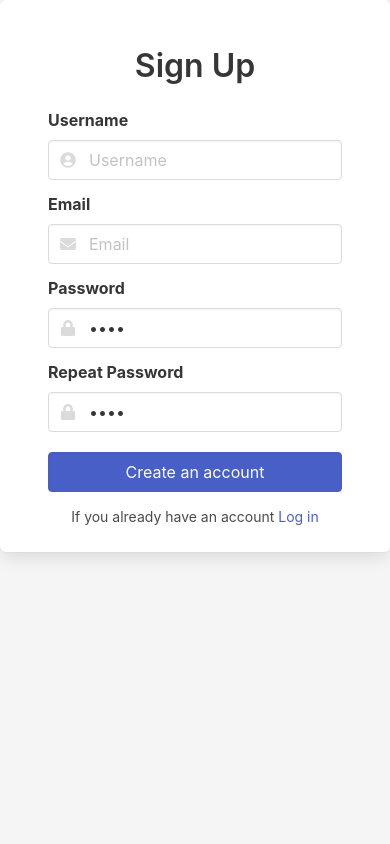
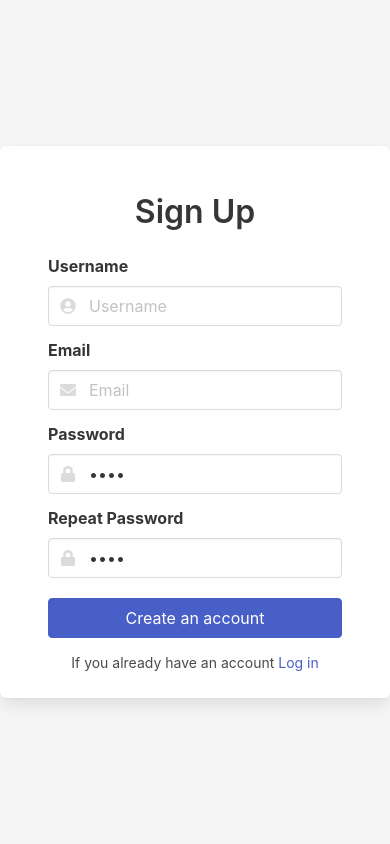
Before and after one commit to Namnetsy/simple-notes-django-app, a Django app: page /en/sign-up/ in a window 390 px wide. Run offline with Django 3.2, Linux system fonts and the light colour scheme.

Commit message:
center box on mobile

```diff
--- a/simple_notes/notes/templates/notes/centered-box-base.html
+++ b/simple_notes/notes/templates/notes/centered-box-base.html
@@ -18,7 +18,7 @@
 		</style>
 	</head>
 	<body class="has-background-light">
-		<div style="width: 100%; height: 100%;" class="columns is-centered is-vcentered mx-0 my-0">
+		<div style="display: flex; width: 100%; height: 100%;" class="columns is-centered is-vcentered mx-0 my-0">
 			<div class="box column is-narrow px-6 pt-6 pb-5">
                 {% block content %}{% endblock %}
 			</div>
```
